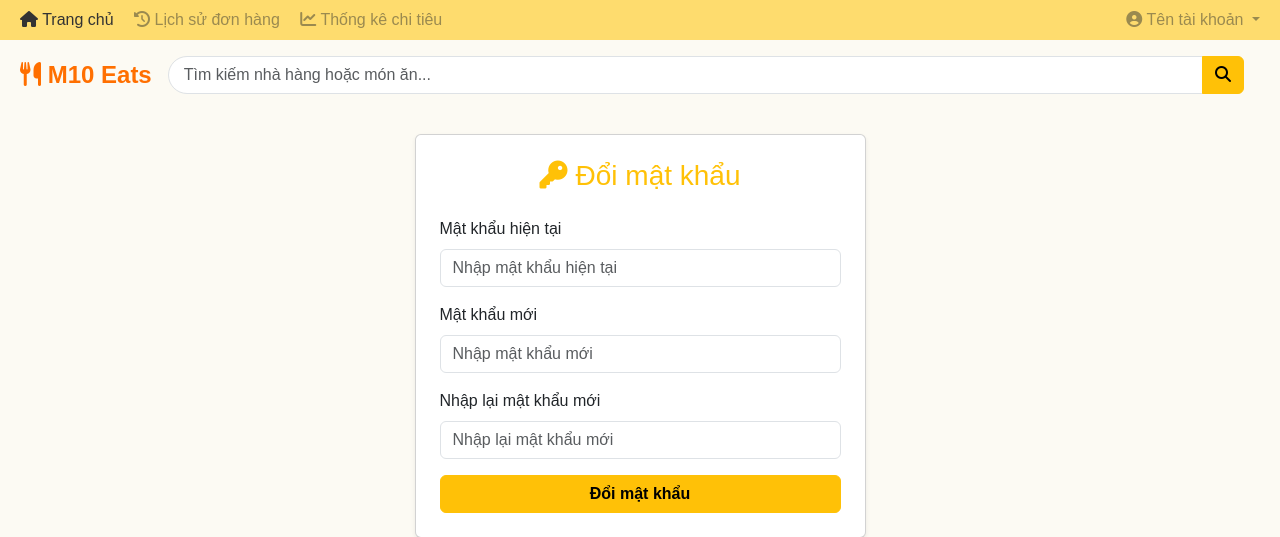
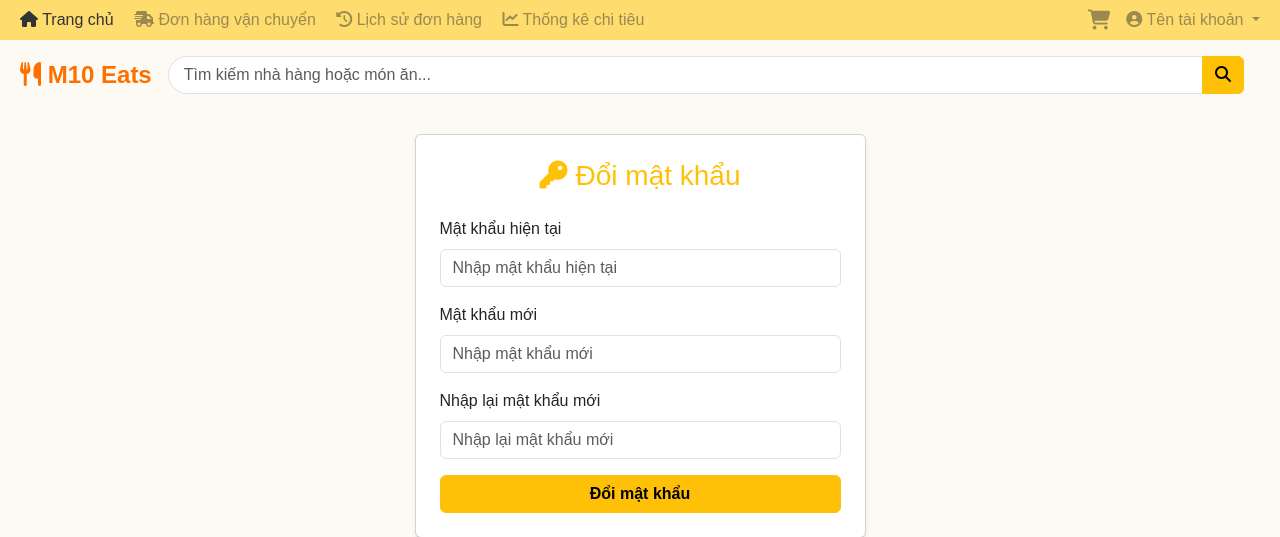
Before and after one commit to anhkreal/QLDA_22NH12_G14_M10, a Django app: page /change-password/ in a window 1280 px wide. Shown: the top 537 px of the page. Run offline with Django 5.2, Linux system fonts and the light colour scheme.

Commit message:
Sửa giao diện trang chủ khách hàng không hiển thị giỏ hàng và đơn hàng vận chuyển

```diff
--- a/app/templates/base.html
+++ b/app/templates/base.html
@@ -79,6 +79,9 @@
   <div class="top-bar py-2 container-custom d-flex justify-content-between align-items-center">
     <div>
       <a href="{% url 'customer-home' %}" class="me-3"><i class="fas fa-home"></i> Trang chủ</a>
+      <a href="{% url 'shipping-orders' %}" class="me-3 {% if not request.session.user_id %}disabled pointer-events-none text-muted{% endif %}">
+        <i class="fas fa-shipping-fast"></i> Đơn hàng vận chuyển
+      </a>
       <a href="{% url 'order-history' %}" class="me-3 {% if not request.session.user_id %}disabled pointer-events-none text-muted{% endif %}">
         <i class="fas fa-history"></i> Lịch sử đơn hàng
       </a>
@@ -86,6 +89,10 @@
         <i class="fas fa-chart-line"></i> Thống kê chi tiêu
       </a>
     </div>
+    <div class="d-flex align-items-center">
+      <a href="{% url 'cart' %}" class="me-3 position-relative {% if not request.session.user_id %}disabled pointer-events-none text-muted{% endif %}">
+        <i class="fas fa-shopping-cart fa-lg"></i>
+      </a>
       <div class="dropdown">
         <a class="dropdown-toggle {% if not request.session.user_id %}disabled pointer-events-none text-muted{% endif %}" href="#" id="accountDropdown" role="button" data-bs-toggle="dropdown" aria-expanded="false">
           <i class="fas fa-user-circle"></i>
@@ -111,6 +118,7 @@
             <a class="dropdown-item {% if not request.session.user_id %}disabled pointer-events-none text-muted{% endif %}" href="#" id="logout-link"><i class="fas fa-sign-out-alt"></i> Đăng xuất</a>
           </li>
         </ul>
+      </div>
     </div>
   </div>
 
```
Lines whose indentation alone changed are shown as unchanged.
